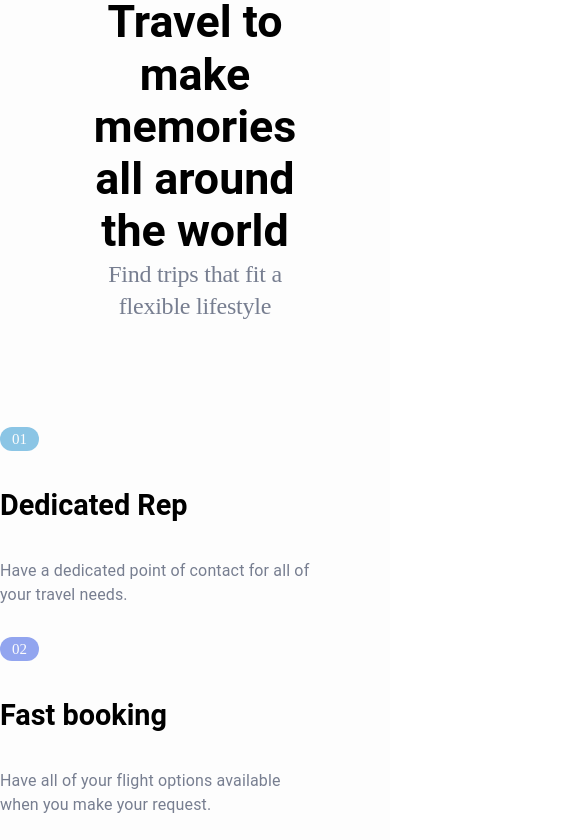
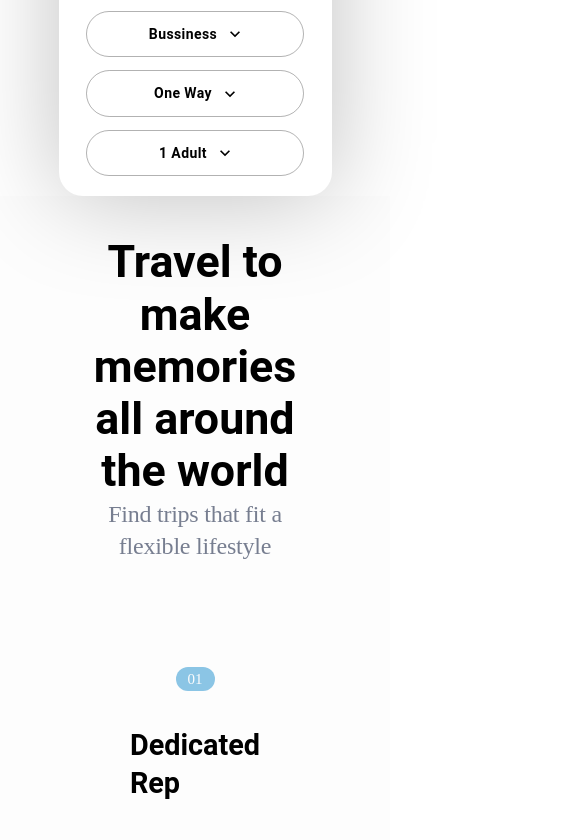
Before and after one commit to Asif2021/materialUi-figma, a React (Create React App) app: page / in a window 390 px wide. Shown: the part 960-1800 px from the top of the page, 585 px wide, since content can reach past the window. Built offline with nearby package versions, Linux system fonts and the light colour scheme.

Commit message:
media query added on feature_section in about section

```diff
--- a/src/components/About/About.css
+++ b/src/components/About/About.css
@@ -31,18 +31,16 @@
     letter-spacing: -0.24px;
 }
 
-.about_container {
+/* .about_container {
     gap: 128px;
-    /* margin-top: 90px; */
-    width: 100%;
-}
+   width: 100%;
+} */
 
-.about_image_section .css-xhd3h8:first-child div{
+.about_image_section .css-xhd3h8:first-child div {
     border-radius: 45px !important;
 }
 
 .feature_section {
-    width: 30%;
     align-items: flex-start;
 }
 
@@ -86,7 +84,7 @@
 }
 
 .feature1_button {
-    display: flex !important;
+    display: flex;
     padding: 16px 40px !important;
     justify-content: center;
     align-items: center;
@@ -104,12 +102,12 @@
     border-radius: 45px !important;
 }
 
-.carouselRightButton {
+/* .carouselRightButton {
     display: flex !important;
     position: absolute !important;
     top: 10px;
     right: 23px;
-}
+} */
 
 .recently_booked {
     position: absolute;
@@ -126,6 +124,7 @@
 }
 
 .flightcard_outer {
+    width: 100%;
     display: flex;
     flex-direction: column;
     justify-content: space-between;
@@ -169,15 +168,35 @@
     font-weight: 800;
     text-transform: capitalize;
 }
-.flightcard_bottom button img{
+
+.flightcard_bottom button img {
     font-size: large;
     width: 20px;
     height: 20px;
 }
 
 @media screen and (max-width:800px) {
-.about_outer{
-    width: 100%;
-    padding: 40px 0px;
+    .about_outer {
+        width: 100%;
+        padding: 40px 19px;
+        margin-top: 15rem;
+    }
+    .feature1{
+        padding: 15px 195px !important;
+    }
+
+    .feature1_span {
+        align-self: center;
+    }
+
+    .feature1_typo1 {
+        align-self: center;
+    }
+
+    .feature1_typo2 {
+        text-align: center;
+    }
+    .feature1_button{
+        align-self: center;
+    }
 }
-}
--- a/src/components/About/About.jsx
+++ b/src/components/About/About.jsx
@@ -30,7 +30,7 @@ const About = () => {
 
         <div className="about_container">
           <Grid container spacing={2}>
-            <Grid item xs={10} md={4} className="feature_section">
+            <Grid item xs={12} md={4} className="feature_section">
               <div className="feature1">
                 <span className="feature1_span" style={{backgroundColor:'#8BC5E5'}}>01</span>
                 <Typography variant="h5" className="feature1_typo1">
@@ -63,9 +63,9 @@ const About = () => {
               Start your search
               </Button>
             </Grid>
-            <Grid item xs={0} md={1}>
+            <Grid item xs={1} md={1}>
             </Grid>
-            <Grid item xs={10} md={7} className="about_image_section">
+            <Grid item xs={12} md={7} className="about_image_section">
                 <SwipeableTextMobileStepper/>
             </Grid>
           </Grid>
--- a/src/components/About/FlightCard.jsx
+++ b/src/components/About/FlightCard.jsx
@@ -27,7 +27,7 @@ const FlightCard = () => {
       </div>
       <div className="flightcard_bottom">
         <Typography variant="h3">$3,256</Typography>
-        <Button variant="outlined">Book Flight <i><img src="./images/arrowicon.svg" alt="arrow" /></i> </Button>
+        <Button variant="outlin">Book Flight <i><img src="./images/arrowicon.svg" alt="arrow" /></i> </Button>
       </div>
     </div>
   );
--- a/src/components/About/Stepper.jsx
+++ b/src/components/About/Stepper.jsx
@@ -71,14 +71,14 @@ function SwipeableTextMobileStepper() {
         ))}
       </AutoPlaySwipeableViews>
 
-      <div style={{ position: "absolute", top: "20px", right: "50px" }}>
+      <Box style={{ position: "absolute", top: "20px", right: "45px" }}>
         <Button onClick={handleBack} disabled={activeStep === 0}>
           <img src="./images/left-arrow.svg" alt="left" />
         </Button>
         <Button onClick={handleNext} disabled={activeStep === maxSteps - 1}>
           <img src="./images/right-arrow.svg" alt="right" />
         </Button>
-      </div>
+      </Box>
 
       <Typography variant="contained" className="recently_booked">
         recently booked
--- a/src/components/Frame5/Frame5.css
+++ b/src/components/Frame5/Frame5.css
@@ -115,7 +115,7 @@
     }
 }
 
-@media screen and (max-width: 700px) {
+@media screen and (max-width: 800px) {
     .Frame_outer {
         position: absolute;
         bottom: -240px;
--- a/src/components/Hero/Hero.jsx
+++ b/src/components/Hero/Hero.jsx
@@ -22,7 +22,7 @@ const Hero = () => {
         </div>
         <div className="Ellipse_15"> </div>
       </div>
-      {/* <Frame5 /> */}
+      <Frame5 />
     </div>
   );
 };
--- a/src/pages/Home.jsx
+++ b/src/pages/Home.jsx
@@ -10,7 +10,7 @@ const Home = () => {
       <DrawerAppBar />
       <Hero />
       <About />
-      <HowItWorks/>
+      {/* <HowItWorks/> */}
     </React.Fragment>
   );
 };
```
